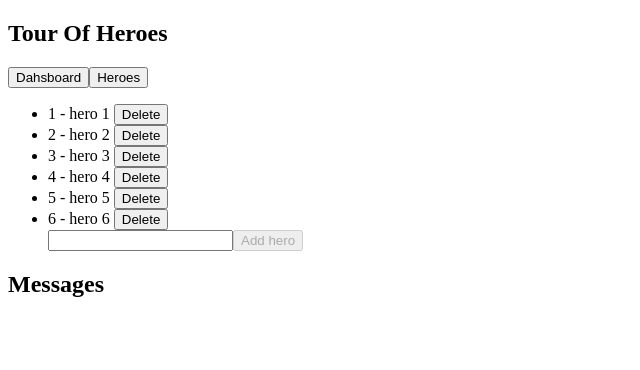
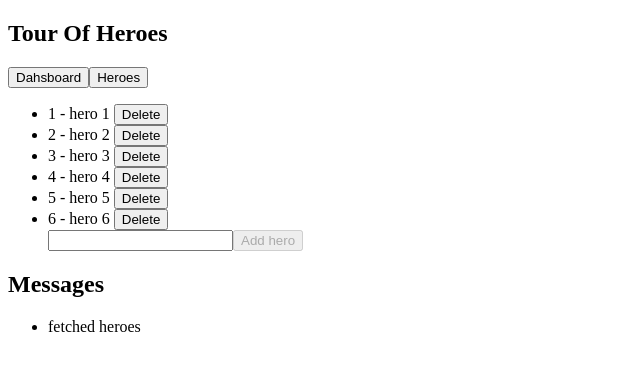
Before and after one commit to FatimaZohraaa/tour-ofHeroes, an Angular app: page / in a window 1280 px wide. Both pictures are taken after a click on the button "Heroes". Shown: the top 370 px of the page, without its empty margins (0-640 px from the left). Built offline with nearby package versions, Linux system fonts and the light colour scheme.

Commit message:
adding messages section

```diff
--- a/src/app/app.component.html
+++ b/src/app/app.component.html
@@ -5,3 +5,8 @@
 
 <router-outlet></router-outlet>
 <h2>Messages</h2>
+<ul>
+  <li class="list-group-item" *ngFor="let message of messages">
+    {{ message }}
+  </li>
+</ul>
--- a/src/app/app.component.ts
+++ b/src/app/app.component.ts
@@ -1,6 +1,6 @@
 import { Component } from '@angular/core';
 import { Router } from '@angular/router';
-
+import { HeroesDataService } from './heroes-data.service';
 @Component({
   selector: 'app-root',
   templateUrl: './app.component.html',
@@ -8,13 +8,24 @@ import { Router } from '@angular/router';
 })
 export class AppComponent {
   title = 'tour-of-heroes';
+  messages = [];
 
-  constructor(private router: Router) {}
+  constructor(
+    private router: Router,
+    private heroesDataService: HeroesDataService
+  ) {}
+
+  ngOnInit() {
+    this.messages = this.heroesDataService.messages;
+  }
   dashboardNavigate() {
     this.router.navigate(['/']);
+    this.heroesDataService.addMessage(`fetched dashboard`);
   }
 
   heroesListNavigate() {
     this.router.navigate(['/heroes']);
+    this.heroesDataService.addMessage(`fetched heroes`);
+    this.messages = this.heroesDataService.messages;
   }
 }
--- a/src/app/dashboard/dashboard.component.ts
+++ b/src/app/dashboard/dashboard.component.ts
@@ -21,5 +21,6 @@ export class DashboardComponent implements OnInit {
 
   navigateToHero(id: string) {
     this.router.navigate([`./heroes/hero/${id}`]);
+    this.heroesDataService.addMessage(`fetched hero id ${id}`);
   }
 }
--- a/src/app/details/details.component.html
+++ b/src/app/details/details.component.html
@@ -10,6 +10,6 @@
   <span *ngIf="!heroName.valid"> Please Enter a valid Name !</span>
 
   <p>id: {{ detailsId }}</p>
-  <button (click)="navigateBack()">Go back</button>
+  <button type="button" (click)="navigateBack()">Go back</button>
   <button type="submit" [disabled]="!f.valid">Edit</button>
 </form>
--- a/src/app/details/details.component.ts
+++ b/src/app/details/details.component.ts
@@ -40,6 +40,8 @@ export class DetailsComponent implements OnInit {
       name: this.editHeroForm.value.heroName,
       id: this.detailsId,
     });
+    this.heroesDataService.addMessage(`updated hero id ${this.detailsId}`);
+
     this.navigateBack();
   }
 }
--- a/src/app/heroes-data.service.ts
+++ b/src/app/heroes-data.service.ts
@@ -15,6 +15,8 @@ export class HeroesDataService {
     { name: 'hero 6', id: '6' },
   ];
 
+  messages = [];
+
   addHero(hero: { name: string; id: string }) {
     this.heroesList = [...this.heroesList, hero];
   }
@@ -30,4 +32,12 @@ export class HeroesDataService {
       }
     });
   }
+
+  addMessage(message: string) {
+    this.messages.push(message);
+  }
+
+  clearMessages() {
+    this.messages = [];
+  }
 }
--- a/src/app/heroes-list/heroes-list.component.ts
+++ b/src/app/heroes-list/heroes-list.component.ts
@@ -22,11 +22,13 @@ export class HeroesListComponent implements OnInit {
 
   deleteHeroHandler(id: string) {
     this.heroesDataService.deleteHero(id);
+    this.heroesDataService.addMessage(`deleted hero id ${id}`);
     this.heroesList = this.heroesDataService.heroesList;
   }
 
   navigateToHero(id: string) {
     this.router.navigate([`./heroes/hero/${id}`]);
+    this.heroesDataService.addMessage(`fetched hero id ${id}`);
   }
 
   onAdd() {
@@ -36,5 +38,8 @@ export class HeroesListComponent implements OnInit {
     });
     this.heroesList = this.heroesDataService.heroesList;
     this.addHeroForm.reset();
+    this.heroesDataService.addMessage(
+      `added hero with id ${+this.heroesDataService.heroesList.slice(-1)[0].id}`
+    );
   }
 }
```
